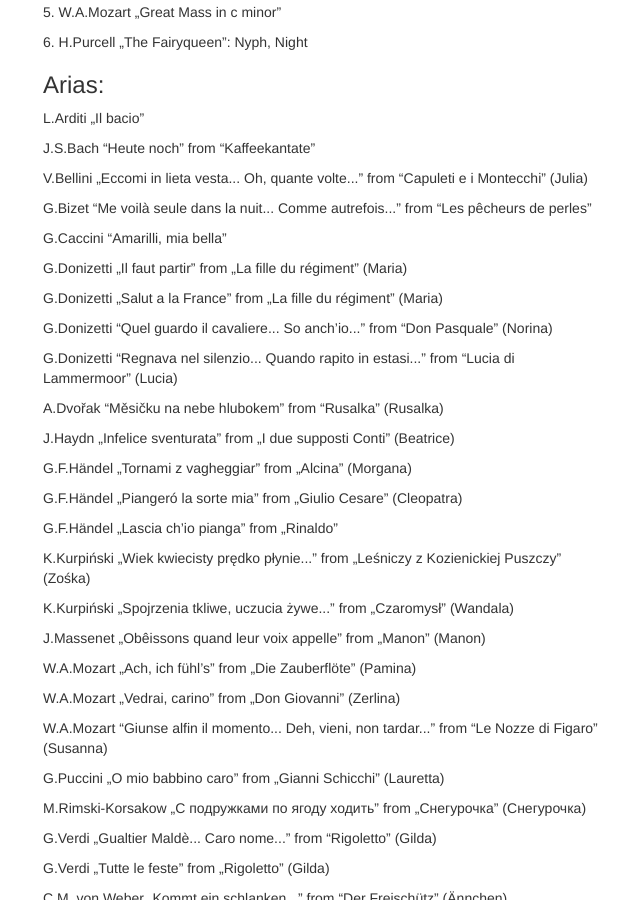
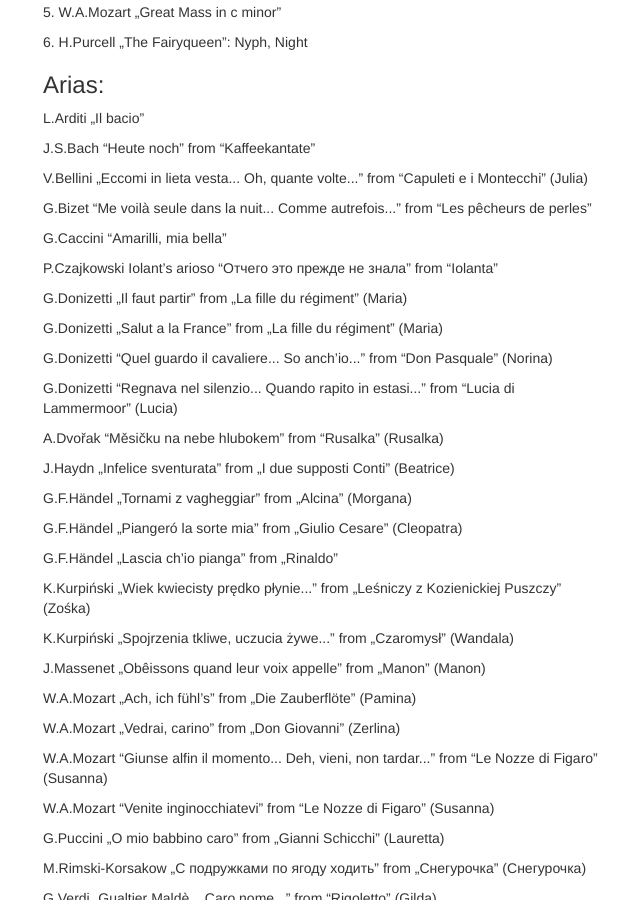
Before and after one commit to lukaszkomar/old.soniaw.com, a Jekyll site: the page built from repertoire.html, in a window 1280 px wide and 900 px high, scrolled down 314 px. Shown: the whole window, without its empty margins (27-667 px from the left). Built offline with Jekyll 4.4.1, drawn with Linux system fonts in a browser that asks for light colours; nearby versions of some CDN libraries; library files that are not in the unit come from our copies; comment, search, counter and statistics services are not loaded.

Commit message:
repertoire

```diff
--- a/repertoire.html
+++ b/repertoire.html
@@ -19,6 +19,7 @@ priority: 0.8
 <p>V.Bellini „Eccomi in lieta vesta... Oh, quante volte...” from “Capuleti e i Montecchi” (Julia)</p>
 <p>G.Bizet “Me voilà seule dans la nuit... Comme autrefois...” from “Les pêcheurs de perles”</p>
 <p>G.Caccini “Amarilli, mia bella”</p>
+<p>P.Czajkowski Iolant’s arioso “Отчего это прежде не знала” from “Iolanta”</p>
 <p>G.Donizetti „Il faut partir” from „La fille du régiment” (Maria)</p>
 <p>G.Donizetti „Salut a la France” from „La fille du régiment” (Maria)</p>
 <p>G.Donizetti “Quel guardo il cavaliere... So anch’io...” from “Don Pasquale” (Norina)</p>
@@ -34,6 +35,7 @@ priority: 0.8
 <p>W.A.Mozart „Ach, ich fühl’s” from „Die Zauberflöte” (Pamina)</p>
 <p>W.A.Mozart „Vedrai, carino” from „Don Giovanni” (Zerlina)</p>
 <p>W.A.Mozart “Giunse alfin il momento... Deh, vieni, non tardar...”  from “Le Nozze di Figaro” (Susanna)</p>
+<p>W.A.Mozart “Venite inginocchiatevi” from “Le Nozze di Figaro” (Susanna)</p>
 <p>G.Puccini „O mio babbino caro” from „Gianni Schicchi” (Lauretta)</p>
 <p>M.Rimski-Korsakow „С подружками по ягоду ходить” from „Снегурочка” (Снегурочка)</p>
 <p>G.Verdi „Gualtier Maldè... Caro nome...” from “Rigoletto” (Gilda)</p>
--- a/repertuar.html
+++ b/repertuar.html
@@ -19,6 +19,7 @@ priority: 0.8
 <p>V.Bellini „Eccomi in lieta vesta... Oh, quante volte...” z opery “Capuleti e i Montecchi” (Julia)</p>
 <p>G.Bizet “Me voilà seule dans la nuit... Comme autrefois...” z opery “Poławiacze Pereł”</p>
 <p>G.Caccini “Amarilli, mia bella”</p>
+<p>P.Czajkowski arioso Iolanty “Отчего это прежде не знала” z op. “Iolanta”</p>
 <p>G.Donizetti „Il faut partir” z opery „Córka pułku” (Maria)</p>
 <p>G.Donizetti „Salut a la France” z opery „Córka pułku” (Maria)</p>
 <p>G.Donizetti “Quel guardo il cavaliere... So anch’io...” z opery “Don Pasquale” (Norina)</p>
@@ -34,6 +35,7 @@ priority: 0.8
 <p>W.A.Mozart „Ach, ich fühl’s” z opery „Czarodziejski flet” (Pamina)</p>
 <p>W.A.Mozart „Vedrai, carino” z opery „Don Giovanni” (Zerlina)</p>
 <p>W.A.Mozart “Giunse alfin il momento... Deh, vieni, non tardar...”  z opery “Wesele Figara” (Zuzanna)</p>
+<p>W.A.Mozart “Venite inginocchiatevi” z opery “Wesele Figara” (Zuzanna)</p>
 <p>G.Puccini „O mio babbino caro” z opery „Gianni Schicchi” (Lauretta)</p>
 <p>M.Rimski-Korsakow „С подружками по ягоду ходить” z opery „Snieguroczka” (Snieguroczka)</p>
 <p>G.Verdi „Gualtier Maldè... Caro nome...” z opery “Rigoletto” (Gilda)</p>
```
